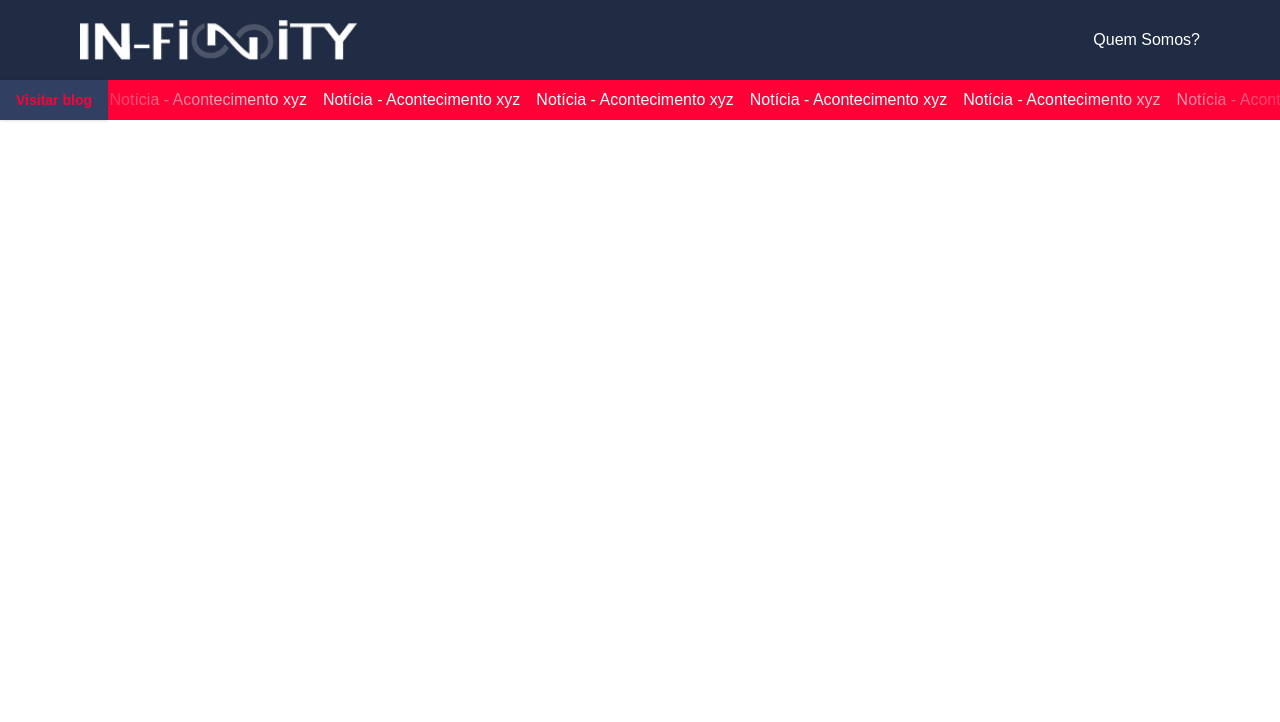
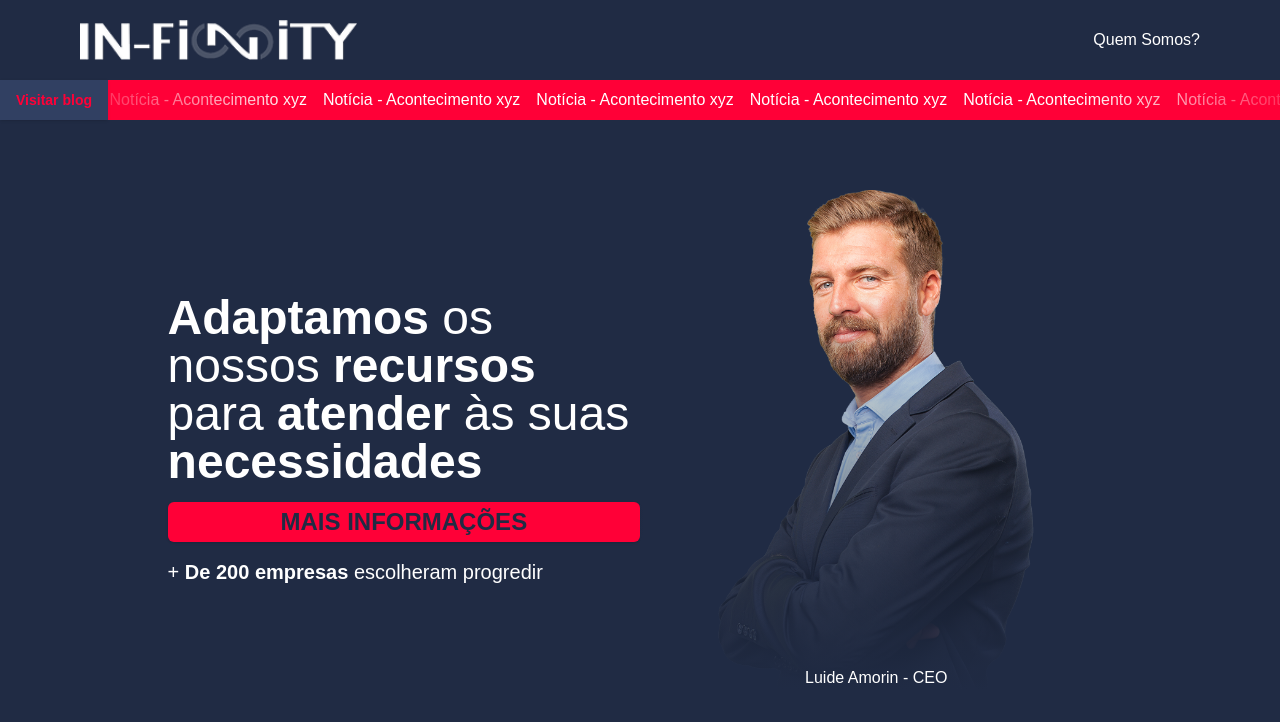
Before and after one commit to lucascardosopsd/landing-page-in-finity, a Next.js app: page / in a window 1280 px wide. Shown: the top 722 px of the page. Built offline with nearby package versions, Linux system fonts and the light colour scheme.

Commit message:
layout: hero section

```diff
--- a/src/app/(main)/page.tsx
+++ b/src/app/(main)/page.tsx
@@ -1,9 +1,11 @@
 import Navbar from "@/components/Navbar";
+import HeroSection from "@/components/sections/Hero";
 
 export default function Home() {
   return (
     <div className="bg-blue-950">
       <Navbar />
+      <HeroSection />
     </div>
   );
 }
--- a/src/components/Hero.tsx
+++ /dev/null
@@ -1,5 +0,0 @@
-const HeroSection = () => {
-  return <div></div>;
-};
-
-export default HeroSection;
--- /dev/null
+++ b/src/components/HighlightWords.tsx
@@ -0,0 +1,40 @@
+"use client";
+
+import React from "react";
+
+interface HighlightWordsProps {
+  children: string;
+  words: string[];
+  globalClassName?: string;
+  highlightClassName?: string;
+}
+
+export const HighlightWords: React.FC<HighlightWordsProps> = ({
+  children,
+  words,
+  globalClassName,
+  highlightClassName,
+}) => {
+  if (!children) return null;
+
+  const escapedWords = words.map((word) =>
+    word.replace(/[.*+?^${}()|[\]\\]/g, "\\$&")
+  );
+  const regex = new RegExp(`\\b(${escapedWords.join("|")})\\b`, "g");
+
+  const parts = children.split(regex);
+
+  return (
+    <p className={globalClassName}>
+      {parts.map((part, index) =>
+        words.includes(part) ? (
+          <span key={index} className={highlightClassName}>
+            {part}
+          </span>
+        ) : (
+          part
+        )
+      )}
+    </p>
+  );
+};
--- a/src/components/Navbar.tsx
+++ b/src/components/Navbar.tsx
@@ -31,12 +31,12 @@ const Navbar = () => {
         <Link href="#about">Quem Somos?</Link>
       </div>
 
-      <div className="flex relative h-10">
+      <div className="flex relative h-10 z-50">
         <Button className="bg-blue-900 text-red-500 rounded-none left-0 top-0 z-30 h-10 font-bold">
           Visitar blog
         </Button>
 
-        <div className="flex flex-col antialiased dark:bg-black dark:bg-grid-white/[0.05] items-center justify-center relative overflow-hidden bg-red-500 h-full">
+        <div className="flex flex-col antialiased dark:bg-black dark:bg-grid-white/[0.05] items-center justify-center relative overflow-hidden bg-red-500 h-full w-full">
           <InfiniteMovingCards items={items} />
         </div>
       </div>
--- /dev/null
+++ b/src/components/sections/Hero.tsx
@@ -0,0 +1,53 @@
+import Image from "next/image";
+import { HighlightWords } from "../HighlightWords";
+import { Button } from "../ui/button";
+
+const HeroSection = () => {
+  return (
+    <div className="h-[calc(100svh-5rem)] py-5 flex items-center justify-center">
+      <div className="mx-auto max-w-screen-desktop px-10">
+        <div className="flex items-center text-4xl tablet:text-5xl">
+          <div className="flex flex-col flex-1 justify-start text-background gap-4">
+            <HighlightWords
+              words={["Adaptamos", "recursos", "atender", "necessidades"]}
+              highlightClassName="font-bold"
+              globalClassName="text-center tablet:text-start max-w-[600px]"
+            >
+              Adaptamos os nossos recursos para atender às suas necessidades
+            </HighlightWords>
+
+            <Button className="p-5 w-full bg-red-500 text-blue-950 font-bold text-xl tablet:text-2xl desktop:text-4xl uppercase">
+              Mais informações
+            </Button>
+
+            <HighlightWords
+              words={["+", "De", "200", "empresas"]}
+              highlightClassName="font-bold"
+              globalClassName="text-lg tablet:text-xl text-center tablet:text-start"
+            >
+              + De 200 empresas escolheram progredir
+            </HighlightWords>
+          </div>
+
+          <div className="flex-1 items-center justify-center w-full h-full hidden tablet:flex relative">
+            <p className="absolute bottom-0 z-40 text-background text-base">
+              Luide Amorin - CEO
+            </p>
+
+            <div className="h-full w-full max-h-[400px] bg-gradient-to-t from-blue-950 to-transparent z-20 absolute bottom-0 left-0" />
+
+            <Image
+              alt="man"
+              src="/man.png"
+              height={1000}
+              width={1000}
+              className="h-full w-auto max-h-[400px] tablet:max-h-[500px]"
+            />
+          </div>
+        </div>
+      </div>
+    </div>
+  );
+};
+
+export default HeroSection;
```
Also changed, not shown: public/man.png (added).
